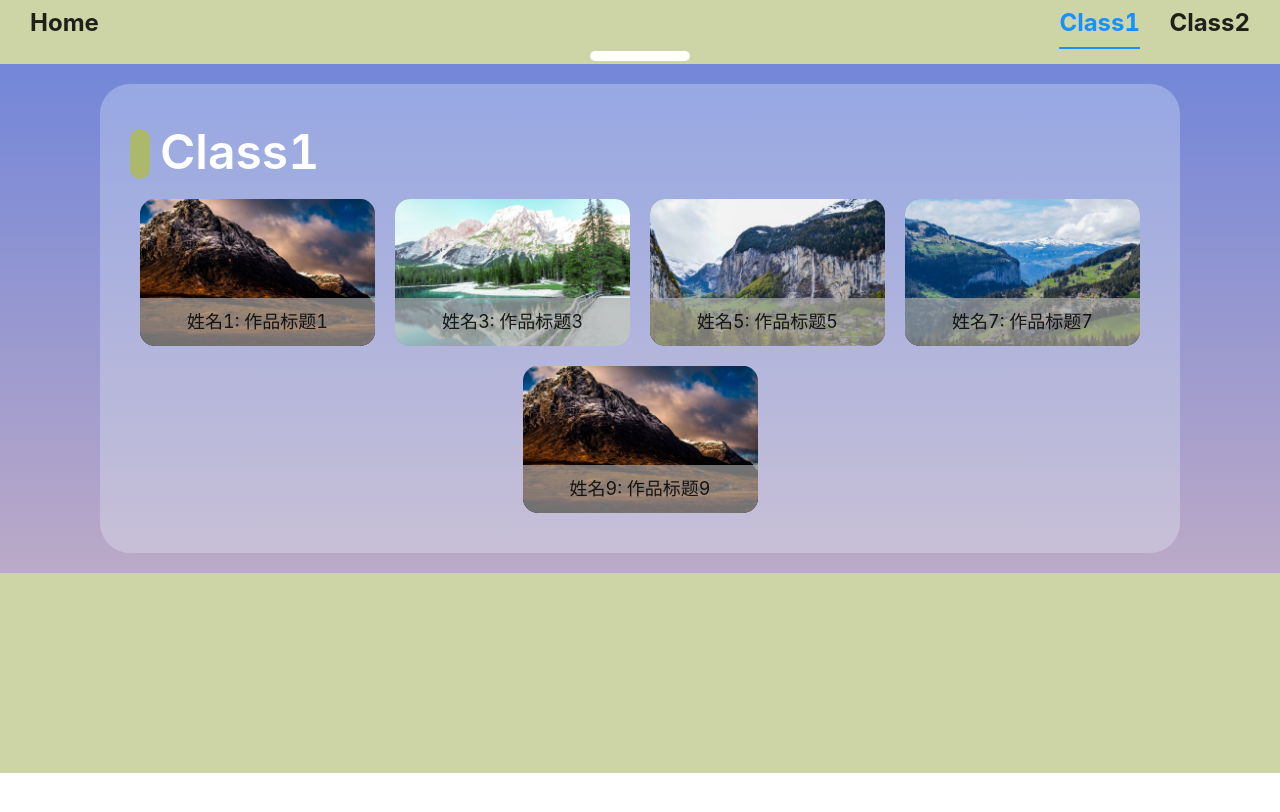
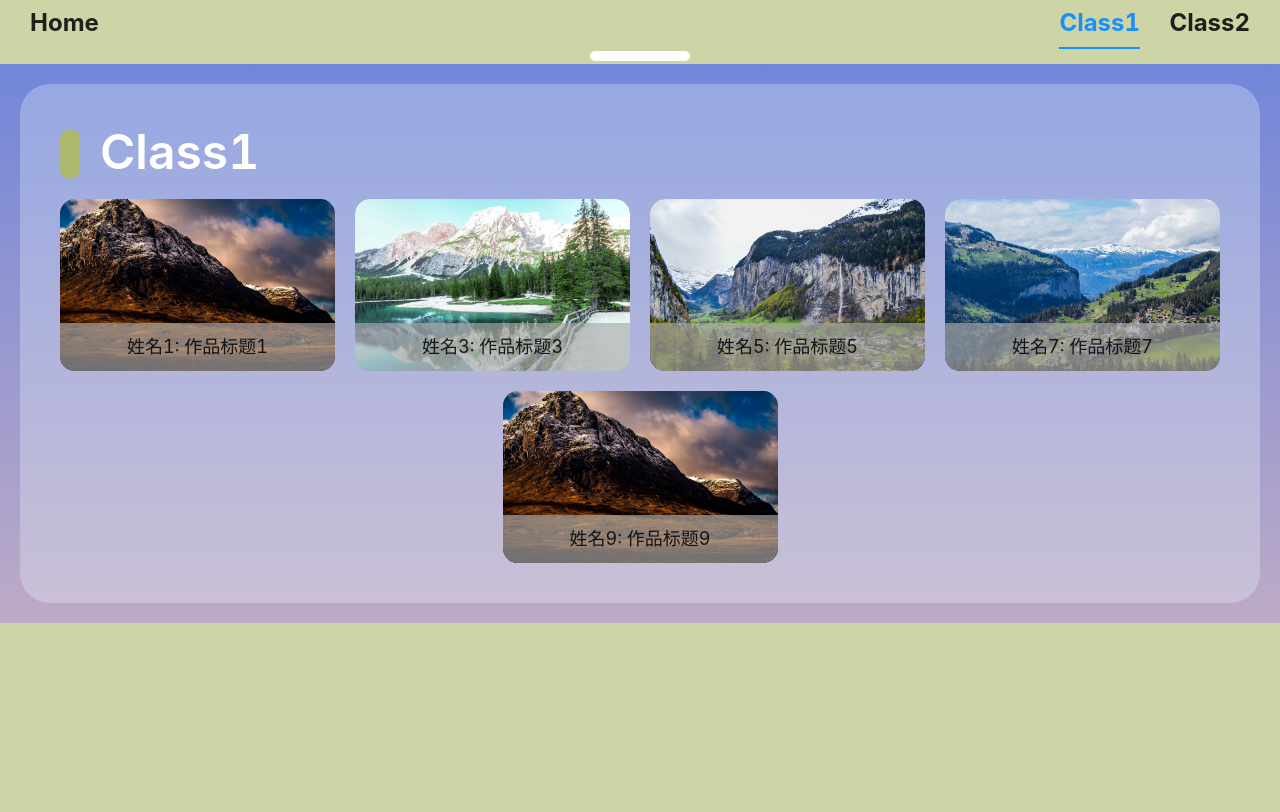
Before and after one commit to happyjohnchen/graduation-project-system, a React (Create React App) app: page /class1 in a window 1280 px wide. Shown: the top 812 px of the page. Built offline with nearby package versions, Linux system fonts and the light colour scheme.

Commit message:
拉宽班级页面

```diff
--- a/src/pages/Classes/index.css
+++ b/src/pages/Classes/index.css
@@ -3,7 +3,7 @@
     font-weight: 600;
     color: white;
     text-align: left;
-    margin-left: 60px;
+    margin-left: 80px;
     padding-top: 0px;
 }
 
@@ -13,7 +13,7 @@
     width: 20px;
     border-radius: 10px;
     float: left;
-    margin-left: 30px;
+    margin-left: 40px;
     margin-top: 15px;
 }
 
@@ -22,8 +22,8 @@
     background-color: #f0ffff44;
     margin-top: 20px;
     margin-bottom: 20px;
-    margin-left: 100px;
-    margin-right: 100px;
+    margin-left: 20px;
+    margin-right: 20px;
     border-radius: 30px;
     padding-top: 30px;
     padding-bottom: 30px;
```
